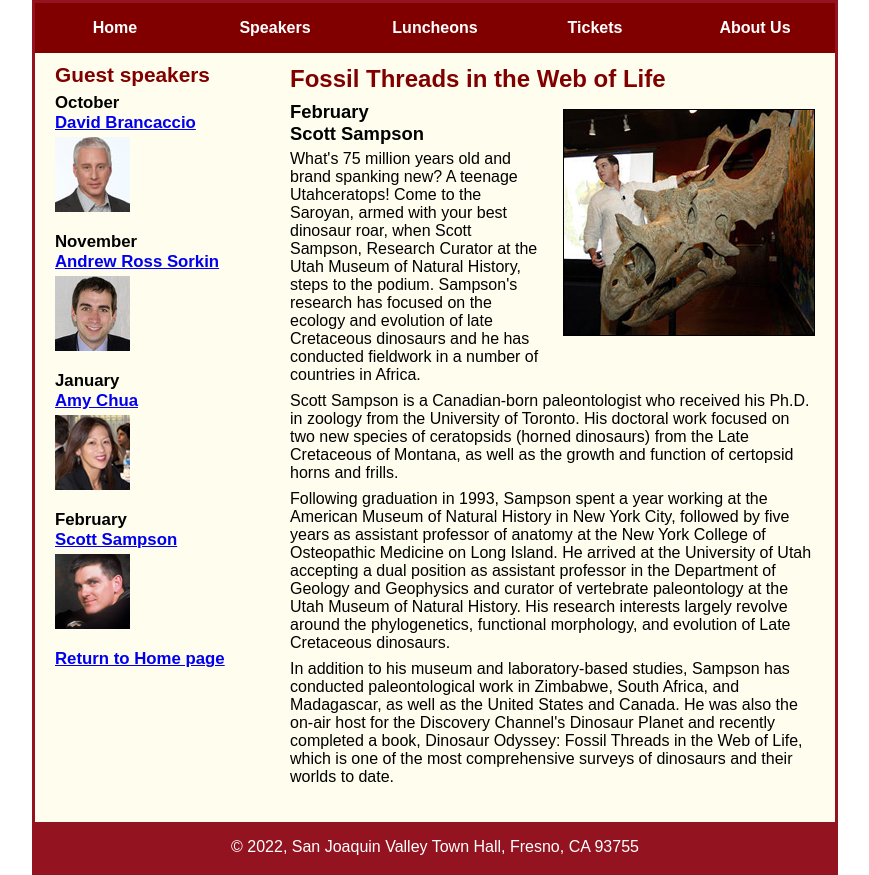
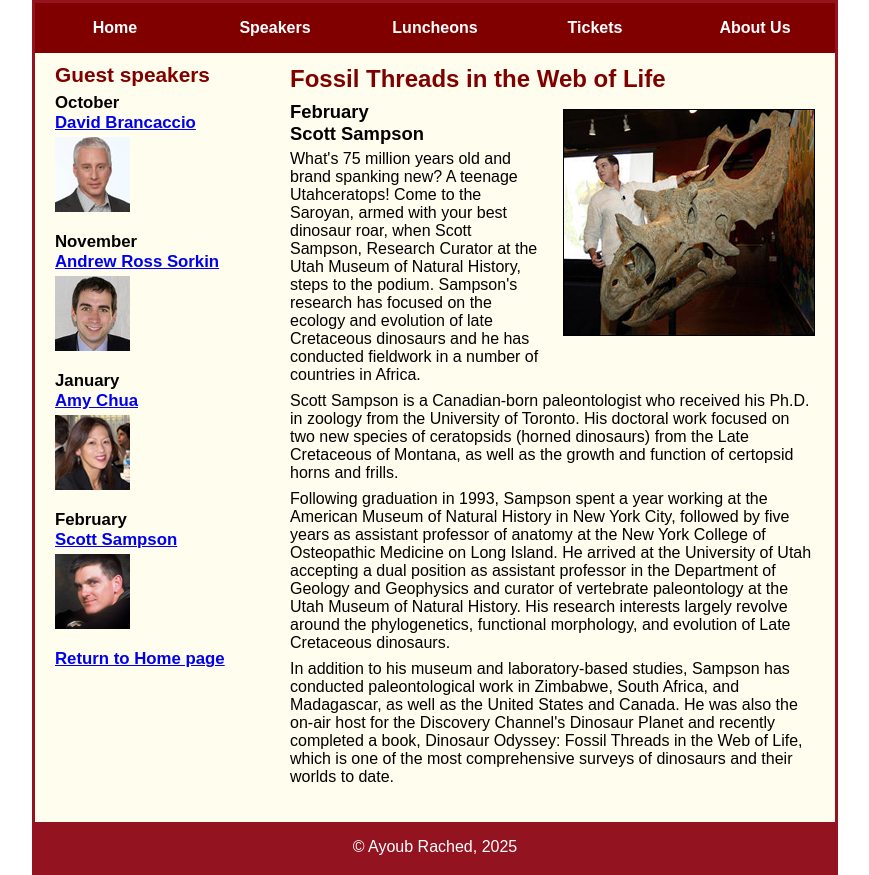
Before and after one commit to ayoubrached/A09, a plain HTML site: page speakers/c7_sampson.html in a window 1280 px wide. Shown: the part 120-995 px from the top of the page, without its empty margins (205-1074 px from the left). Drawn offline with Linux system fonts and the light colour scheme.

Commit message:
Fixed footer

```diff
--- a/speakers/c7_sampson.html
+++ b/speakers/c7_sampson.html
@@ -74,7 +74,7 @@
 		</aside>
 	</main>
 	<footer>
-		<p>&copy; 2022, San Joaquin Valley Town Hall, Fresno, CA 93755</p>
+		<p>&copy; Ayoub Rached, 2025</p>
 	</footer>
 </body>
 </html>
```
Also changed, not shown: index.html (+1 -0 lines).
